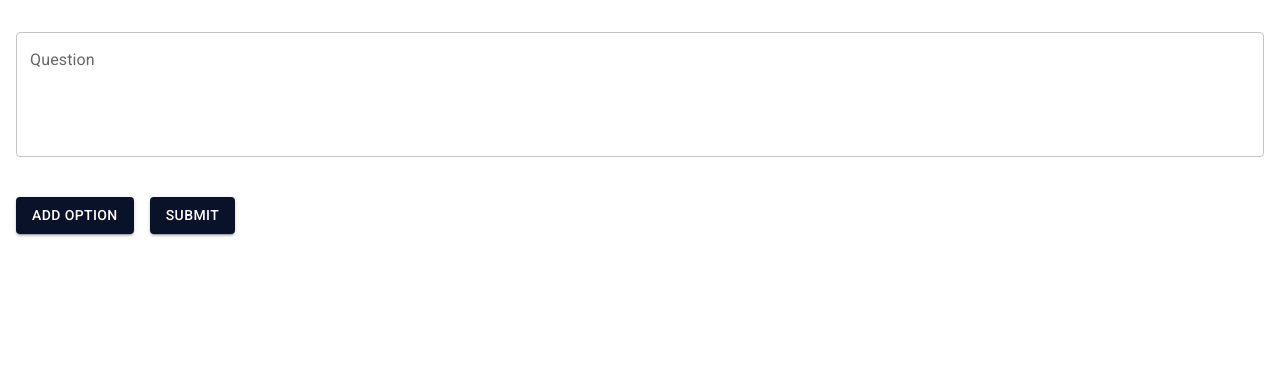
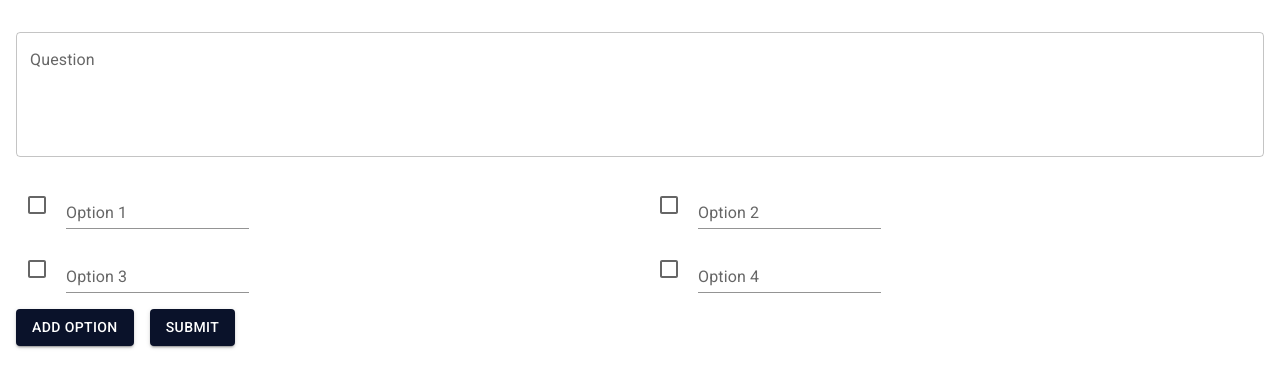
Before and after one commit to krish4693/mui-nextjs-template, a Next.js app: page /quiz/create in a window 1280 px wide. Shown: the top 388 px of the page. Built offline with nearby package versions, Linux system fonts and the light colour scheme; what @mui/material-nextjs would draw is missing.

Commit message:
added optionscreation

```diff
--- a/src/app/quiz/create/page.tsx
+++ b/src/app/quiz/create/page.tsx
@@ -9,12 +9,13 @@ import {
   SubmitHandler,
   useForm,
   Controller,
+  useFieldArray,
 } from "react-hook-form";
 
 interface OptionType {
   id: number;
   label: string;
-  value: string;
+  value: string | number;
 }
 
 interface FormValues {
@@ -25,19 +26,22 @@ interface FormValues {
 }
 
 export default function Page() {
-  const { handleSubmit, control, setValue, watch } = useForm<FormValues>({
+  const { handleSubmit, control, setValue, watch,getValues } = useForm<FormValues>({
     defaultValues: {
       question: "",
-      options: [],
+      options: [
+        { id: 1, label: 'Option 1', value: ''},
+        { id: 2, label: 'Option 2', value: ''},
+        { id: 3, label: 'Option 3', value: ''},
+        { id: 4, label: 'Option 4', value: ''}
+      ],
+      correctAnswer: "",
     },
   });
-  const [checked, setChecked] = useState(true);
-
   const options = watch("options");
-  const correctAnswer = watch("correctAnswer");
 
   const handleAddOption = () => {
-    const newOptionId = options.length + 1;
+    const newOptionId = options.length+1;
     const newOption: OptionType = {
       id: newOptionId,
       label: `Option ${newOptionId}`,
@@ -46,13 +50,14 @@ export default function Page() {
     setValue("options", [...options, newOption]);
   };
 
-  const handleSetCorrectAnswer = (optionId: number) => {
-    setValue("correctAnswer", `option-${optionId}`);
+  const [selectedOption, setSelectedOption] = useState<number>();
+
+  const handleCheckboxChange = (index:number) => {
+    setSelectedOption(index);
   };
-
-  const handleChange = (event: React.ChangeEvent<HTMLInputElement>) => {
-    setChecked(event.target.checked);
-  };
+  // const handleChange = (event: React.ChangeEvent<HTMLInputElement>) => {
+  //   setChecked(event.target.checked);
+  // };
   const onSubmit: SubmitHandler<FormValues> = (data) => {
     console.log("Form Data:", data);
   };
@@ -79,13 +84,24 @@ export default function Page() {
           gap: 2,
         }}
       >
-        {options.map((option, index) => (
-          <Box>
+        {options?.map((option, index) => (
+          <Box
+            sx={{ display: "flex", alignItems: "center", gap: 1 }}
+            key={option.id}
+          >
+          <Controller
+            name="correctAnswer"
+            control={control}
+            render={({ field }) => (
               <Checkbox
-              checked={checked}
-              onChange={handleChange}
+                checked={selectedOption === index}
+                onChange={() => {
+                  handleCheckboxChange(index);
+                  field.onChange(index+1); // Update form value
+                }}
                 color="success"
-              inputProps={{ "aria-label": "controlled" }}
+              />
+            )}
           />
           <FormTextField
             name={`options.${index}.value`}
```
Lines whose indentation alone changed are shown as unchanged.
